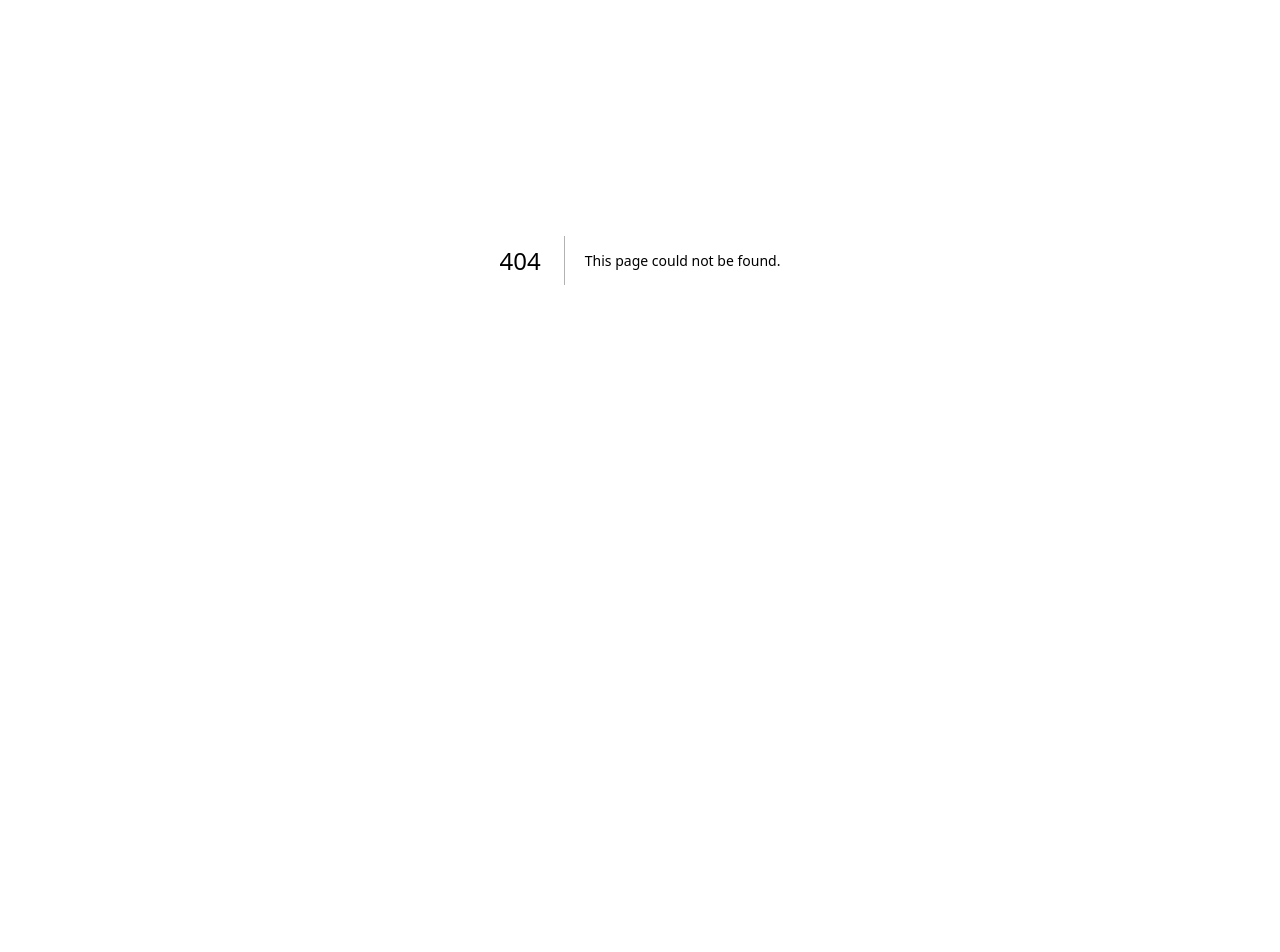
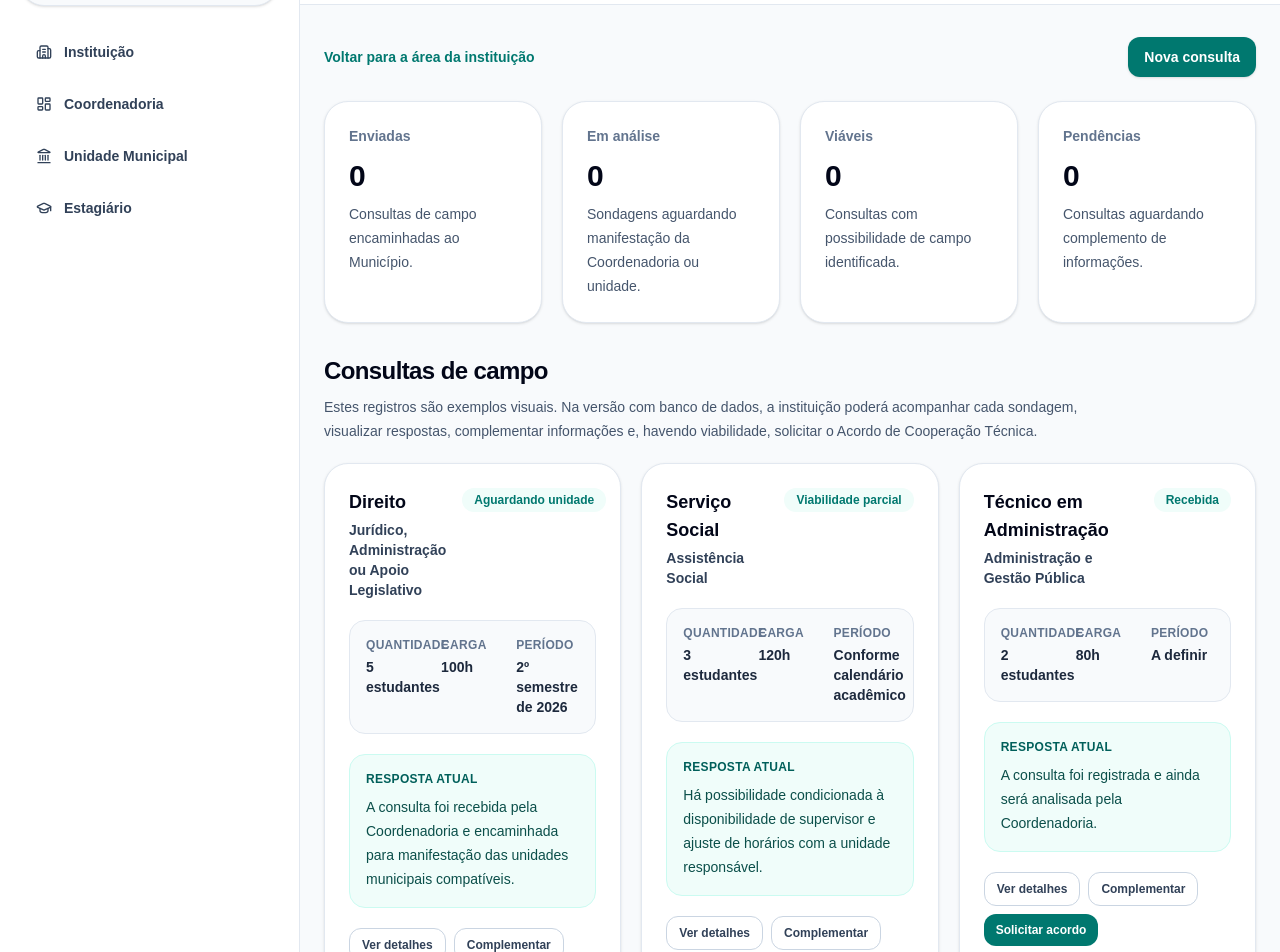
Before and after one commit to agua-2025/integra-estagio, a Next.js app: page /instituicao/sondagens in a window 1280 px wide. Before the commit this address had no page. Shown: the part 140-1092 px from the top of the page. Before the commit the page ends 800 px from the top, so only its background shows below. Built offline with nearby package versions, Linux system fonts and the light colour scheme.

Commit message:
Adiciona acompanhamento de sondagens da instituicao

```diff
--- a/app/instituicao/page.tsx
+++ b/app/instituicao/page.tsx
@@ -22,11 +22,6 @@ const summaries = [
 ];
 
 const actions = [
-  {
-    title: "Acompanhar sondagens",
-    description:
-      "Veja o andamento das consultas encaminhadas, respostas da Coordenadoria e manifestações das unidades.",
-  },
   {
     title: "Solicitar Acordo de Cooperação",
     description:
@@ -82,6 +77,25 @@ export default function InstituicaoAreaPage() {
             </p>
           </Link>
 
+          <Link
+            href="/instituicao/sondagens"
+            className="group rounded-3xl border border-slate-200 bg-white p-6 shadow-sm transition hover:-translate-y-0.5 hover:border-teal-200 hover:shadow-md"
+          >
+            <div className="flex items-start justify-between gap-4">
+              <h3 className="text-lg font-bold text-slate-950 group-hover:text-teal-800">
+                Acompanhar sondagens
+              </h3>
+              <span className="shrink-0 rounded-full bg-teal-50 px-3 py-1 text-xs font-semibold text-teal-700">
+                Andamento
+              </span>
+            </div>
+
+            <p className="mt-3 text-sm leading-6 text-slate-600">
+              Veja o andamento das consultas encaminhadas, respostas da
+              Coordenadoria e manifestações das unidades.
+            </p>
+          </Link>
+
           {actions.map((item) => (
             <ActionCard key={item.title} {...item} />
           ))}
--- /dev/null
+++ b/app/instituicao/sondagens/page.tsx
@@ -0,0 +1,209 @@
+import Link from "next/link";
+import { ActionCard } from "@/components/system/ActionCard";
+import { SummaryCard } from "@/components/system/SummaryCard";
+import { SystemShell } from "@/components/system/SystemShell";
+
+const summaries = [
+  {
+    label: "Enviadas",
+    value: "0",
+    description: "Consultas de campo encaminhadas ao Município.",
+  },
+  {
+    label: "Em análise",
+    value: "0",
+    description: "Sondagens aguardando manifestação da Coordenadoria ou unidade.",
+  },
+  {
+    label: "Viáveis",
+    value: "0",
+    description: "Consultas com possibilidade de campo identificada.",
+  },
+  {
+    label: "Pendências",
+    value: "0",
+    description: "Consultas aguardando complemento de informações.",
+  },
+];
+
+const inquiries = [
+  {
+    course: "Direito",
+    quantity: "5 estudantes",
+    period: "2º semestre de 2026",
+    workload: "100h",
+    requestedArea: "Jurídico, Administração ou Apoio Legislativo",
+    status: "Aguardando unidade",
+    response:
+      "A consulta foi recebida pela Coordenadoria e encaminhada para manifestação das unidades municipais compatíveis.",
+  },
+  {
+    course: "Serviço Social",
+    quantity: "3 estudantes",
+    period: "Conforme calendário acadêmico",
+    workload: "120h",
+    requestedArea: "Assistência Social",
+    status: "Viabilidade parcial",
+    response:
+      "Há possibilidade condicionada à disponibilidade de supervisor e ajuste de horários com a unidade responsável.",
+  },
+  {
+    course: "Técnico em Administração",
+    quantity: "2 estudantes",
+    period: "A definir",
+    workload: "80h",
+    requestedArea: "Administração e Gestão Pública",
+    status: "Recebida",
+    response:
+      "A consulta foi registrada e ainda será analisada pela Coordenadoria.",
+  },
+];
+
+export default function InstituicaoSondagensPage() {
+  return (
+    <SystemShell
+      areaLabel="Instituição de Ensino"
+      title="Acompanhar Sondagens"
+      description="Consulte o andamento das solicitações de campo de estágio encaminhadas ao Município."
+    >
+      <div className="mb-6 flex flex-col gap-3 sm:flex-row sm:items-center sm:justify-between">
+        <Link
+          href="/instituicao"
+          className="text-sm font-semibold text-teal-700 hover:text-teal-900"
+        >
+          Voltar para a área da instituição
+        </Link>
+
+        <Link
+          href="/instituicao/consultar-campo"
+          className="rounded-xl bg-teal-700 px-4 py-2.5 text-sm font-semibold text-white shadow-sm transition hover:bg-teal-800"
+        >
+          Nova consulta
+        </Link>
+      </div>
+
+      <div className="grid gap-5 md:grid-cols-2 lg:grid-cols-4">
+        {summaries.map((item) => (
+          <SummaryCard key={item.label} {...item} />
+        ))}
+      </div>
+
+      <section className="mt-8">
+        <div className="mb-5">
+          <h2 className="text-2xl font-bold tracking-tight text-slate-950">
+            Consultas de campo
+          </h2>
+          <p className="mt-2 max-w-3xl text-sm leading-6 text-slate-600">
+            Estes registros são exemplos visuais. Na versão com banco de dados,
+            a instituição poderá acompanhar cada sondagem, visualizar respostas,
+            complementar informações e, havendo viabilidade, solicitar o Acordo
+            de Cooperação Técnica.
+          </p>
+        </div>
+
+        <div className="grid gap-5 lg:grid-cols-3">
+          {inquiries.map((inquiry) => (
+            <article
+              key={`${inquiry.course}-${inquiry.period}`}
+              className="rounded-3xl border border-slate-200 bg-white p-6 shadow-sm"
+            >
+              <div className="flex items-start justify-between gap-4">
+                <div>
+                  <h3 className="text-lg font-bold text-slate-950">
+                    {inquiry.course}
+                  </h3>
+                  <p className="mt-1 text-sm font-semibold text-slate-700">
+                    {inquiry.requestedArea}
+                  </p>
+                </div>
+
+                <span className="shrink-0 rounded-full bg-teal-50 px-3 py-1 text-xs font-semibold text-teal-700">
+                  {inquiry.status}
+                </span>
+              </div>
+
+              <div className="mt-5 grid gap-3 rounded-2xl border border-slate-200 bg-slate-50 p-4 text-sm">
+                <div className="grid gap-3 sm:grid-cols-3">
+                  <div>
+                    <p className="text-xs font-bold uppercase tracking-wide text-slate-500">
+                      Quantidade
+                    </p>
+                    <p className="mt-1 font-semibold text-slate-800">
+                      {inquiry.quantity}
+                    </p>
+                  </div>
+
+                  <div>
+                    <p className="text-xs font-bold uppercase tracking-wide text-slate-500">
+                      Carga
+                    </p>
+                    <p className="mt-1 font-semibold text-slate-800">
+                      {inquiry.workload}
+                    </p>
+                  </div>
+
+                  <div>
+                    <p className="text-xs font-bold uppercase tracking-wide text-slate-500">
+                      Período
+                    </p>
+                    <p className="mt-1 font-semibold text-slate-800">
+                      {inquiry.period}
+                    </p>
+                  </div>
+                </div>
+              </div>
+
+              <div className="mt-5 rounded-2xl border border-teal-100 bg-teal-50 p-4">
+                <p className="text-xs font-bold uppercase tracking-wide text-teal-800">
+                  Resposta atual
+                </p>
+                <p className="mt-2 text-sm leading-6 text-teal-900">
+                  {inquiry.response}
+                </p>
+              </div>
+
+              <div className="mt-5 flex flex-wrap gap-2">
+                <button
+                  type="button"
+                  className="rounded-xl border border-slate-300 bg-white px-3 py-2 text-xs font-semibold text-slate-700 transition hover:border-teal-300 hover:text-teal-800"
+                >
+                  Ver detalhes
+                </button>
+
+                <button
+                  type="button"
+                  className="rounded-xl border border-slate-300 bg-white px-3 py-2 text-xs font-semibold text-slate-700 transition hover:border-teal-300 hover:text-teal-800"
+                >
+                  Complementar
+                </button>
+
+                <button
+                  type="button"
+                  className="rounded-xl bg-teal-700 px-3 py-2 text-xs font-semibold text-white transition hover:bg-teal-800"
+                >
+                  Solicitar acordo
+                </button>
+              </div>
+            </article>
+          ))}
+        </div>
+      </section>
+
+      <section className="mt-8 grid gap-5 lg:grid-cols-3">
+        <ActionCard
+          title="Acompanhamento transparente"
+          description="A instituição poderá visualizar em qual etapa está cada consulta e se há manifestação pendente da unidade ou da Coordenadoria."
+          status="Fluxo"
+        />
+        <ActionCard
+          title="Complementação de dados"
+          description="Quando necessário, a Coordenadoria poderá solicitar informações adicionais antes de concluir a viabilidade."
+        />
+        <ActionCard
+          title="Próxima etapa"
+          description="Sondagens viáveis poderão habilitar a solicitação do Acordo de Cooperação Técnica."
+        />
+      </section>
+    </SystemShell>
+  );
+}
```
